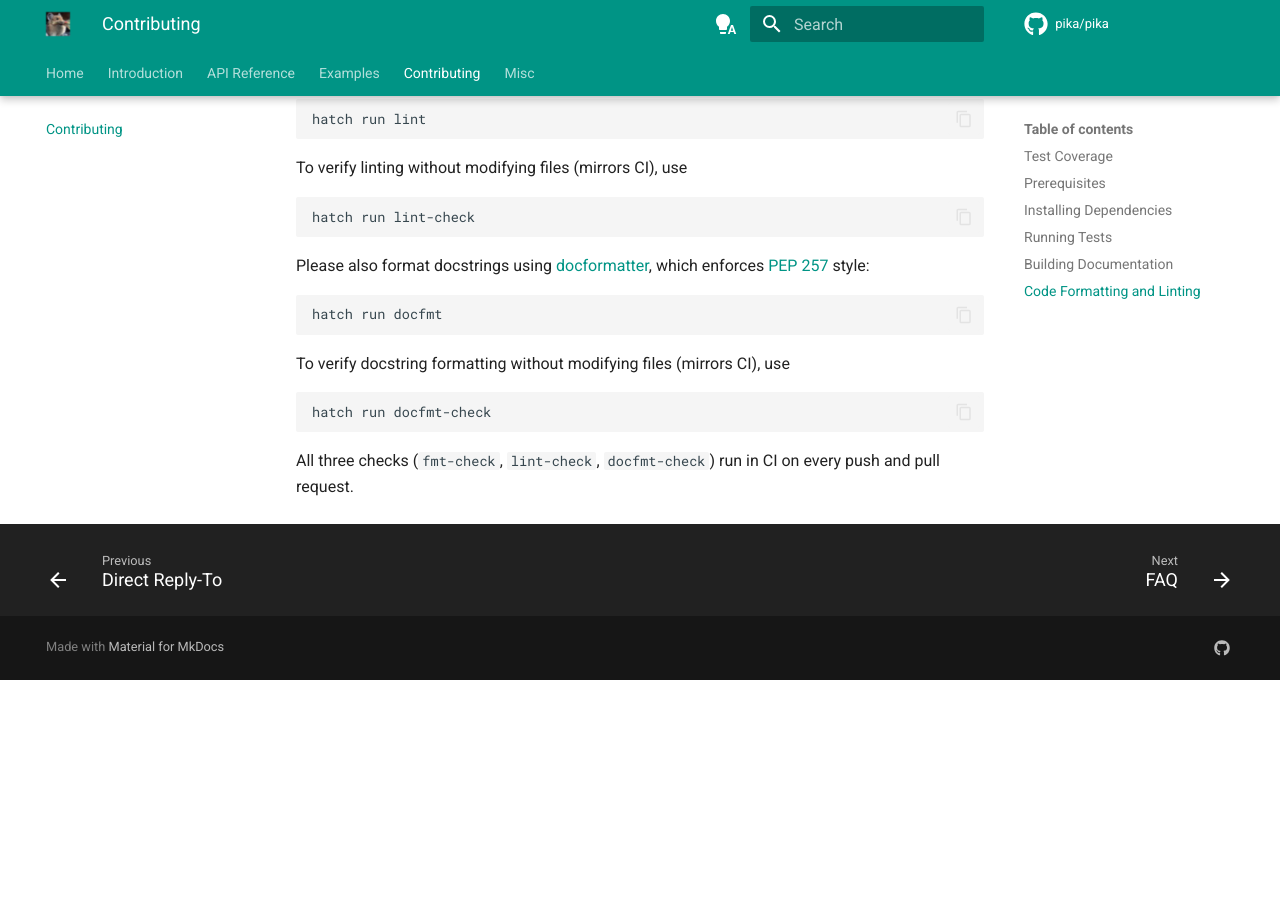
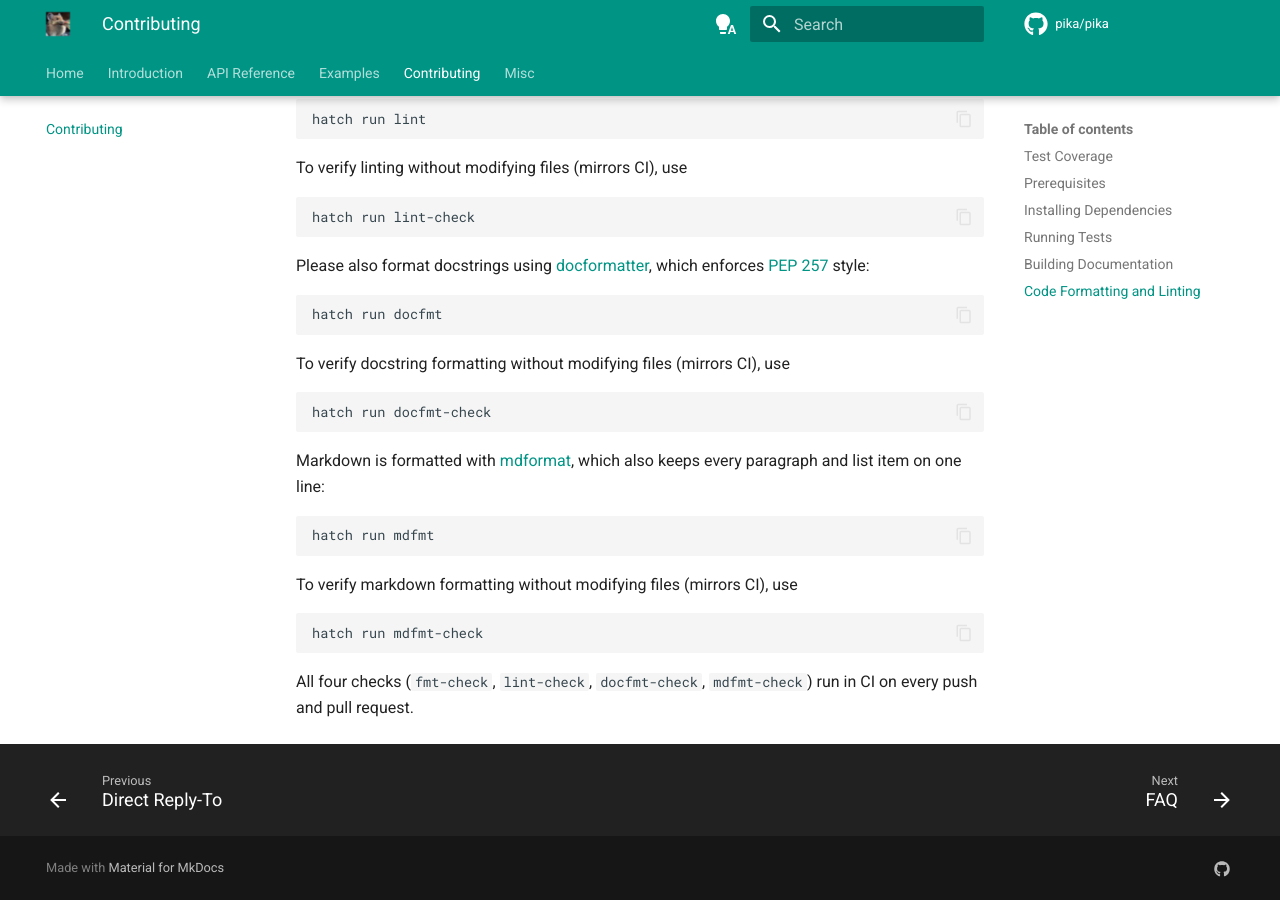
Before and after one commit to pika/pika, an MkDocs documentation site: the page built from docs/contributing.md, in a window 1280 px wide and 900 px high, scrolled down 3453 px. Built offline with MkDocs 1.6.1 and Material for MkDocs 9.7.7, drawn with Linux system fonts in a browser that asks for light colours; comment, search, counter and statistics services are not loaded; the version menu is left out; before the commit the page ends 4133 px from its top, so only the background shows below that.

Commit message:
Gate markdown formatting in the lint workflow
Fixes #1757

````diff
--- a/CONTRIBUTING.md
+++ b/CONTRIBUTING.md
@@ -161,4 +161,16 @@ To verify docstring formatting without modifying files (mirrors CI), use
 hatch run docfmt-check
 ```
 
-All three checks (`fmt-check`, `lint-check`, `docfmt-check`) run in CI on every push and pull request.
+Markdown is formatted with [mdformat](https://mdformat.readthedocs.io/), which also keeps every paragraph and list item on one line:
+
+```
+hatch run mdfmt
+```
+
+To verify markdown formatting without modifying files (mirrors CI), use
+
+```
+hatch run mdfmt-check
+```
+
+All four checks (`fmt-check`, `lint-check`, `docfmt-check`, `mdfmt-check`) run in CI on every push and pull request.
````
Also changed, not shown: AGENTS.md (+12 -6 lines), 1 other file.
